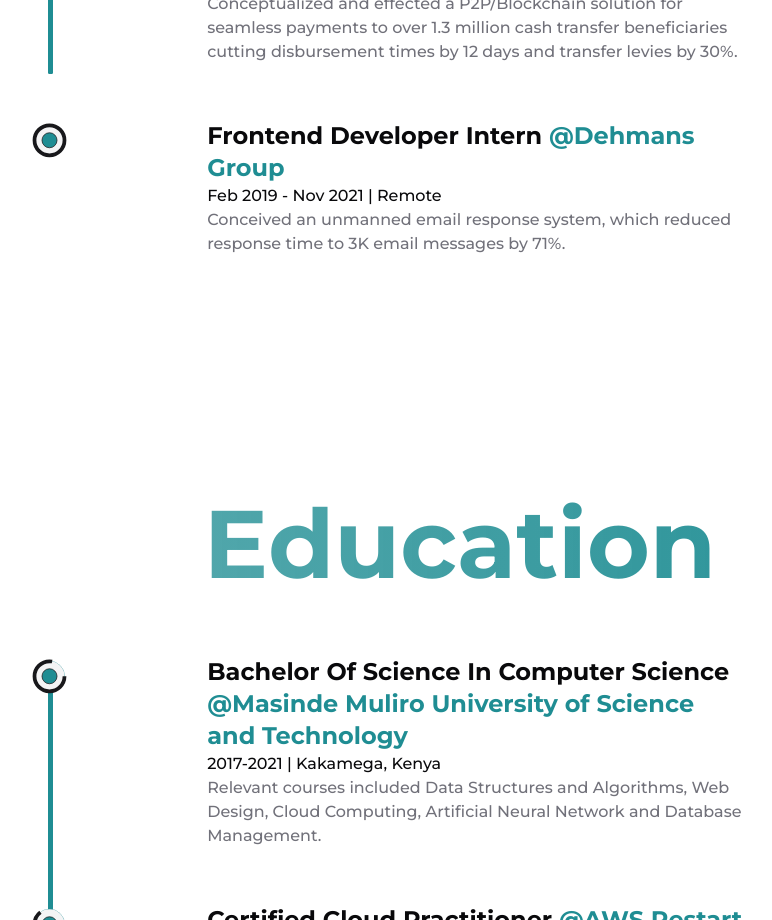
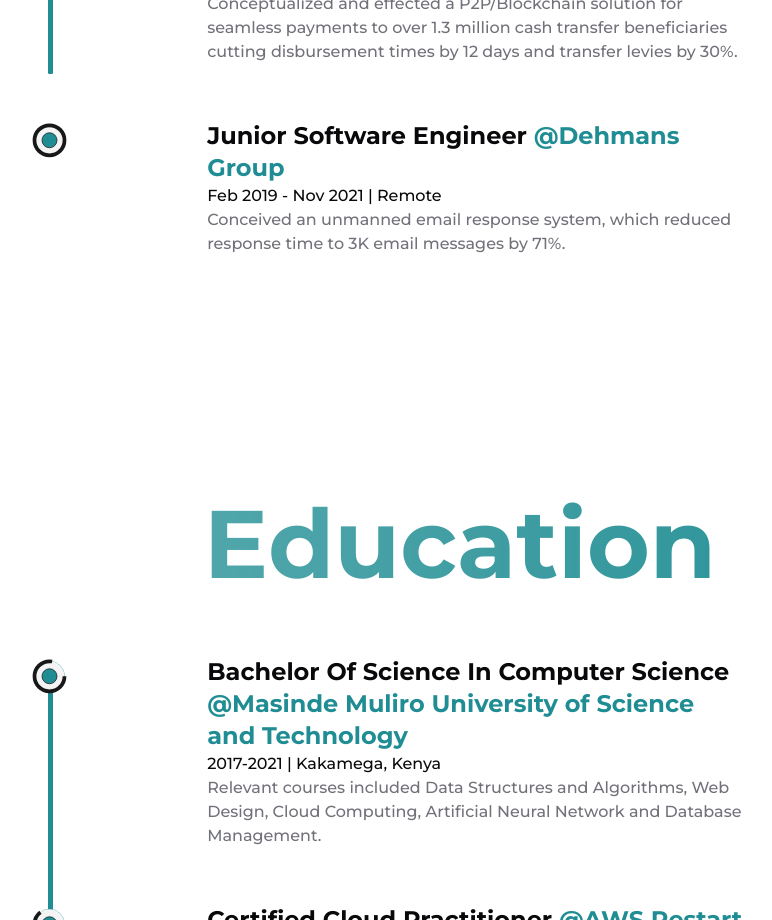
Before and after one commit to konkarah/my_portfolio, a Next.js app: page /about in a window 1280 px wide. Shown: the part 1500-2420 px from the top of the page, without its empty margins (180-952 px from the left). Built offline with nearby package versions, Linux system fonts and the light colour scheme.

Commit message:
update experience

```diff
--- a/src/data/experience.ts
+++ b/src/data/experience.ts
@@ -24,7 +24,7 @@
       "Conceptualized and effected a P2P/Blockchain solution for seamless payments to over 1.3 million cash transfer beneficiaries cutting disbursement times by 12 days and transfer levies by 30%.",
   },
   {
-    title: "Frontend Developer Intern",
+    title: "Junior Software Engineer",
     organisation: {
       name: "Dehmans Group",
       href: "https://dehmans.com/",
```
